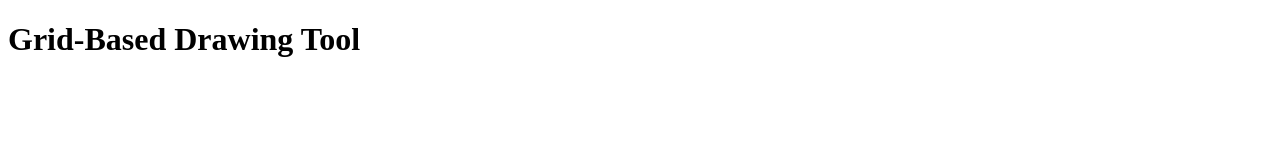
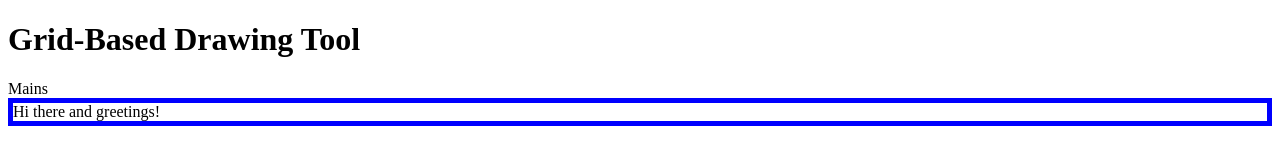
Before and after one commit to ShamrezAli/etch-a-sketch, a plain HTML site: page index.html in a window 1280 px wide. Drawn offline with Linux system fonts and the light colour scheme.

Commit message:
Add functionality of creating single-border for div

```diff
--- a/index.html
+++ b/index.html
@@ -8,8 +8,8 @@
 </head>
 <body>
     <h1>Grid-Based Drawing Tool</h1>
-    <div class="grid" id="mainGrid">
-    </div>
+    <div class="grid" id="mainGrid">Mains</div>
+    <div class="testGrid" id="testGrid"></div>
 <script src="script.js"></script>
 </body>
 </html>
--- a/script.js
+++ b/script.js
@@ -1,6 +1,6 @@
 document.body.onload = addElement;
 
-function addElement() {
+/* function addElement() {
     for (let i=0; i<16; i++) {
         const newDiv = document.createElement("div");
         const divBorder = newDiv.style.border = "thick solid #0000FF"
@@ -8,5 +8,32 @@ function addElement() {
         const currentDiv = document.getElementById("mainGrid");
         document.body.insertBefore(newDiv, currentDiv);
     }
+} */
 
+/* function testBorder() {
+    const newDiv = document.createElement("div");
+    newDiv.setAttribute("id", "testID");
+    document.getElementById("testID").style.border = "thick solid #0000FF";
+    const newContent = document.createTextNode("div");
+    newDiv.appendChild(newContent)
+    const currentDiv = document.getElementById("mainGrid");
+    document.body.insertBefore(newDiv, currentDiv);
 }
+ */
+
+function addElement() {
+    // create a new div element
+    const newDiv = document.createElement("div");
+
+    // and give it some content
+    const newContent = document.createTextNode("Hi there and greetings!");
+
+    newDiv.style.border = "thick solid #0000FF";
+
+    // add the text node to the newly created div
+    newDiv.appendChild(newContent);
+
+    // add the newly created element and its content into the DOM
+    const currentDiv = document.getElementById("div1");
+    document.body.insertBefore(newDiv, currentDiv);
+  }
```
